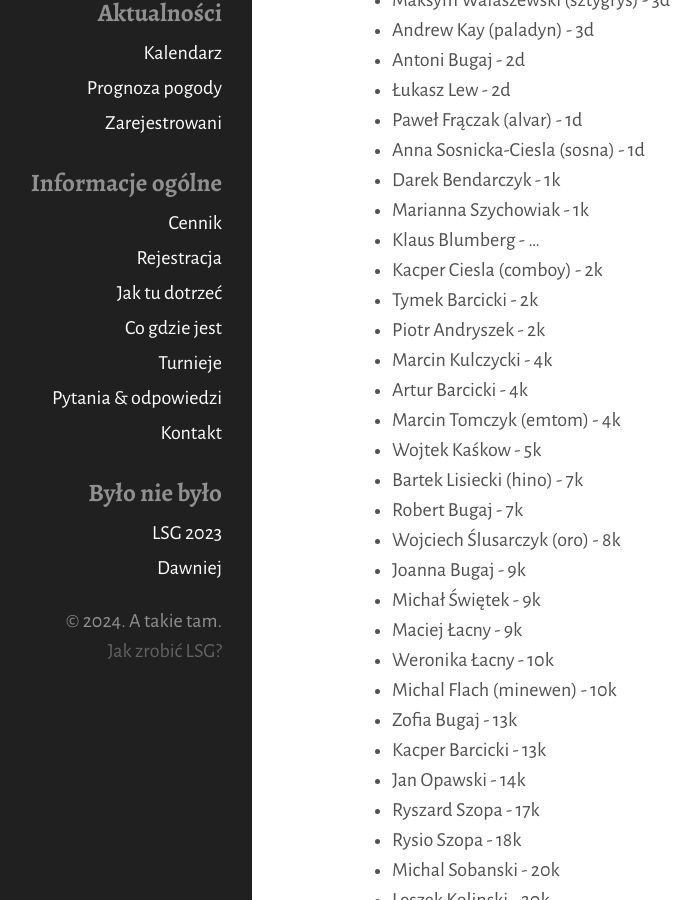
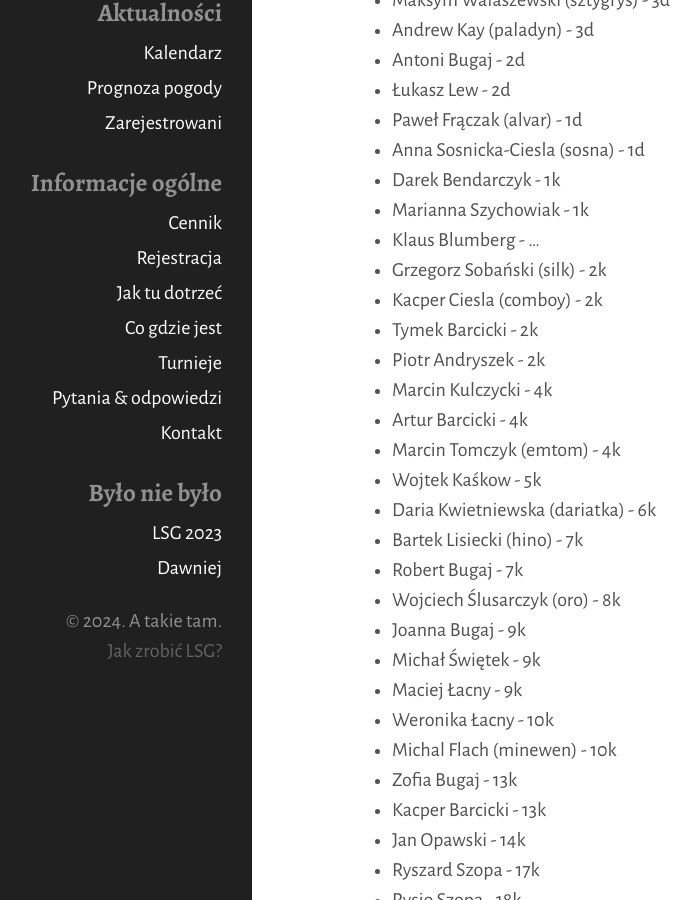
Before and after one commit to tasuki/lsg, a Jekyll site: the page built from zarejestrowani.md, in a window 1280 px wide and 900 px high, scrolled down 315 px. Shown: the whole window, without its empty margins (108-808 px from the left). Built offline with Jekyll 4.4.1, drawn with Linux system fonts in a browser that asks for light colours.

Commit message:
Update zarejestrowani.md

```diff
--- a/zarejestrowani.md
+++ b/zarejestrowani.md
@@ -21,6 +21,7 @@ Zarejestrowani uczestnicy, mniej więcej według stopnia:
 - Darek Bendarczyk - 1k
 - Marianna Szychowiak - 1k
 - Klaus Blumberg - ...
+- Grzegorz Sobański (silk) - 2k
 - Kacper Ciesla (comboy) - 2k
 - Tymek Barcicki - 2k
 - Piotr Andryszek - 2k
@@ -28,6 +29,7 @@ Zarejestrowani uczestnicy, mniej więcej według stopnia:
 - Artur Barcicki - 4k
 - Marcin Tomczyk (emtom) - 4k
 - Wojtek Kaśkow - 5k
+- Daria Kwietniewska (dariatka) - 6k
 - Bartek Lisiecki (hino) - 7k
 - Robert Bugaj - 7k
 - Wojciech Ślusarczyk (oro) - 8k
```
